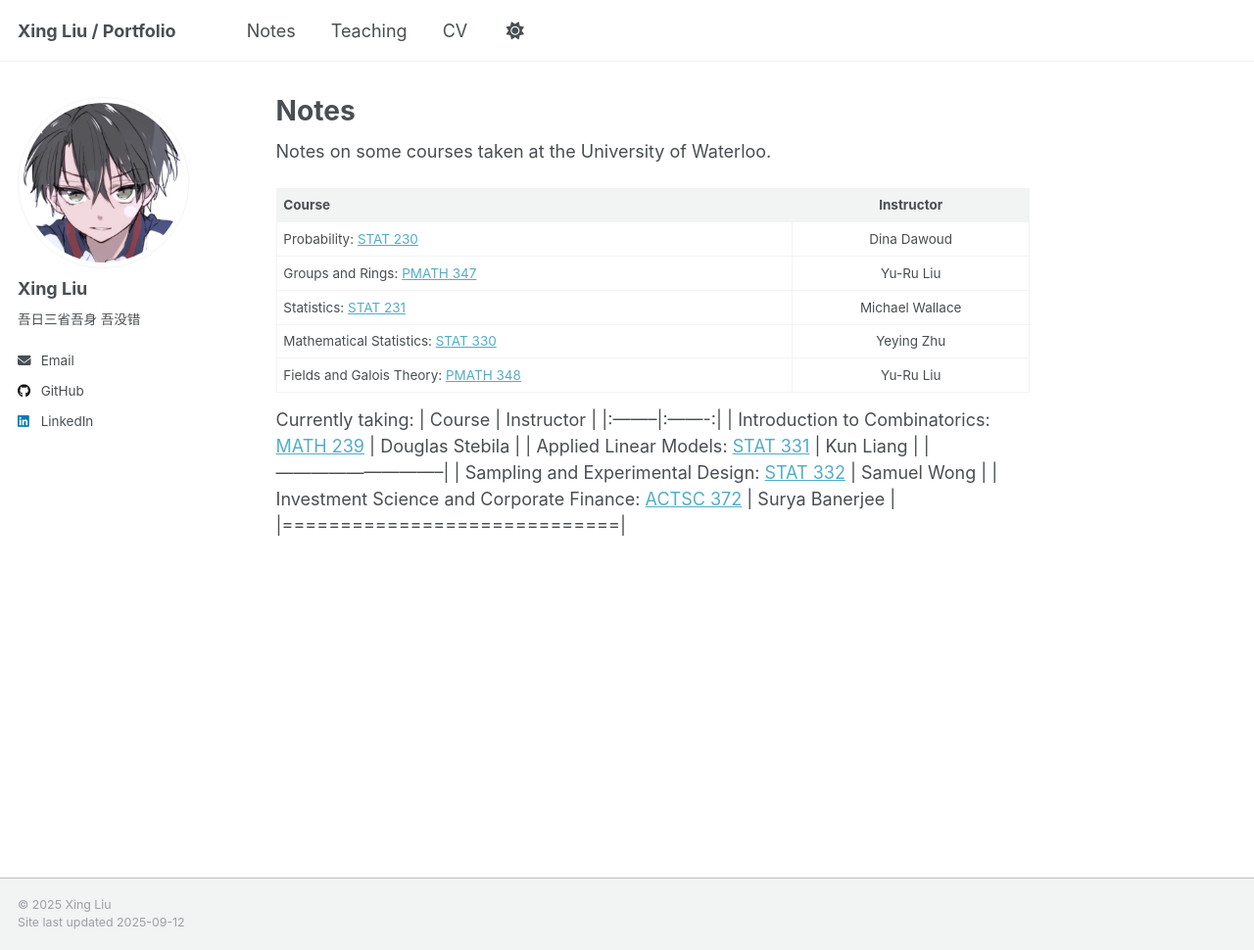
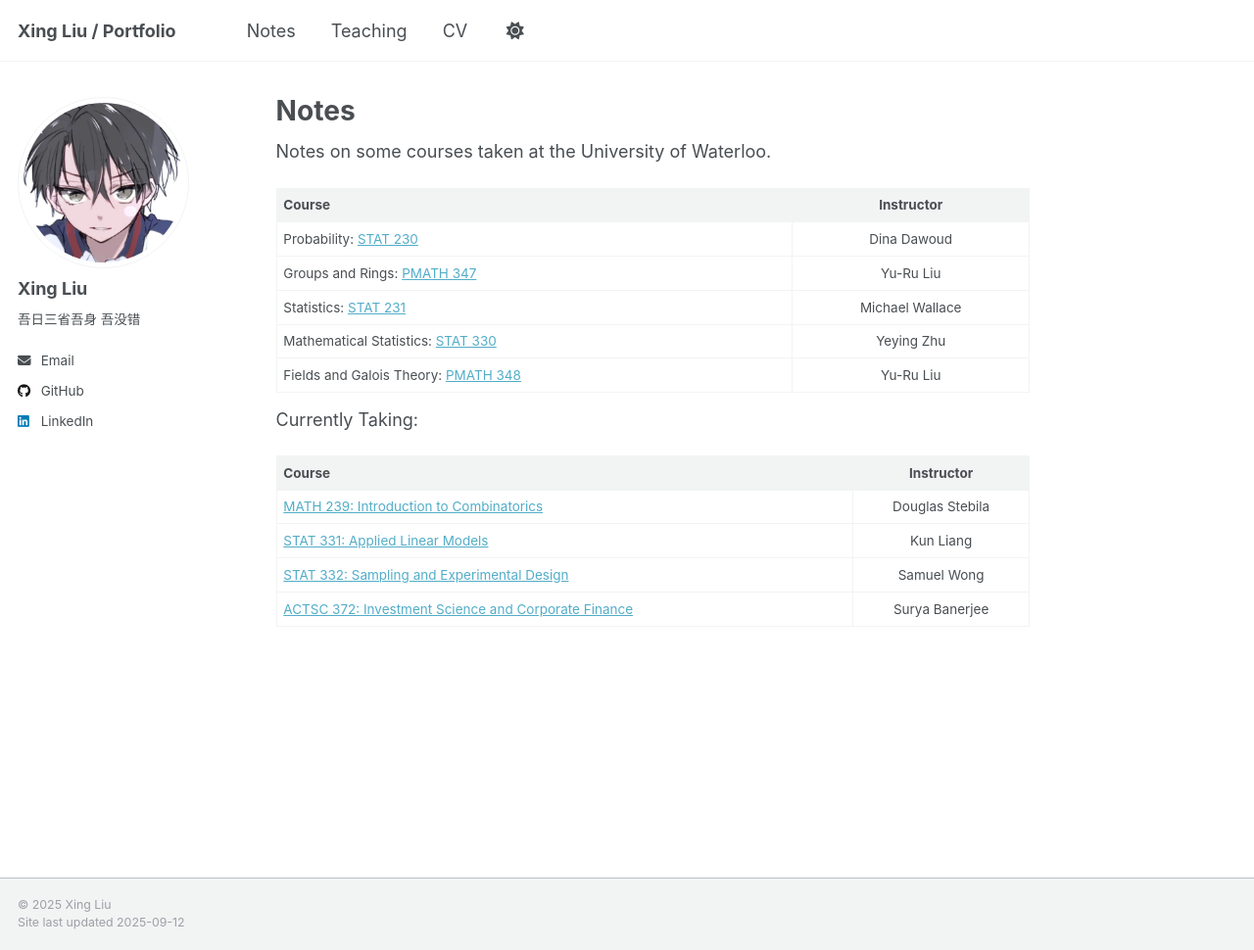
Before and after one commit to lx524/lx524.github.io, a Jekyll site: the page built from _pages/notes.md, in a window 1280 px wide and 970 px high. Shown: the whole window at 98% size. Built offline with Jekyll 4.4.1, drawn with Linux system fonts in a browser that asks for light colours.

```diff
--- a/_pages/notes.md
+++ b/_pages/notes.md
@@ -26,12 +26,11 @@ Notes on some courses taken at the University of Waterloo.
 5. [PMATH 333](../files/W25-PMATH333.pdf)
 6. [PMATH 348](../files/W25-PMATH348.pdf) -->
 
-Currently taking:
-| Course | Instructor |
-|:--------|:-------:|
-| Introduction to Combinatorics: [MATH 239](../files/F25-MATH239.pdf)  | Douglas Stebila   |
-| Applied Linear Models: [STAT 331](../files/F25-STAT331.pdf)   | Kun Liang   |
-|-----------------------------|
-| Sampling and Experimental Design: [STAT 332](../files/F25-STAT332.pdf)   | Samuel Wong   |
-| Investment Science and Corporate Finance: [ACTSC 372](../files/F25-ACTSC372.pdf)   | Surya Banerjee   |
-|=============================|
+Currently Taking:
+
+| Course                                      | Instructor       |
+|:-------------------------------------------|:----------------:|
+| [MATH 239: Introduction to Combinatorics](../files/F25-MATH239.pdf) | Douglas Stebila   |
+| [STAT 331: Applied Linear Models](../files/F25-STAT331.pdf)         | Kun Liang         |
+| [STAT 332: Sampling and Experimental Design](../files/F25-STAT332.pdf) | Samuel Wong      |
+| [ACTSC 372: Investment Science and Corporate Finance](../files/F25-ACTSC372.pdf) | Surya Banerjee |
```
